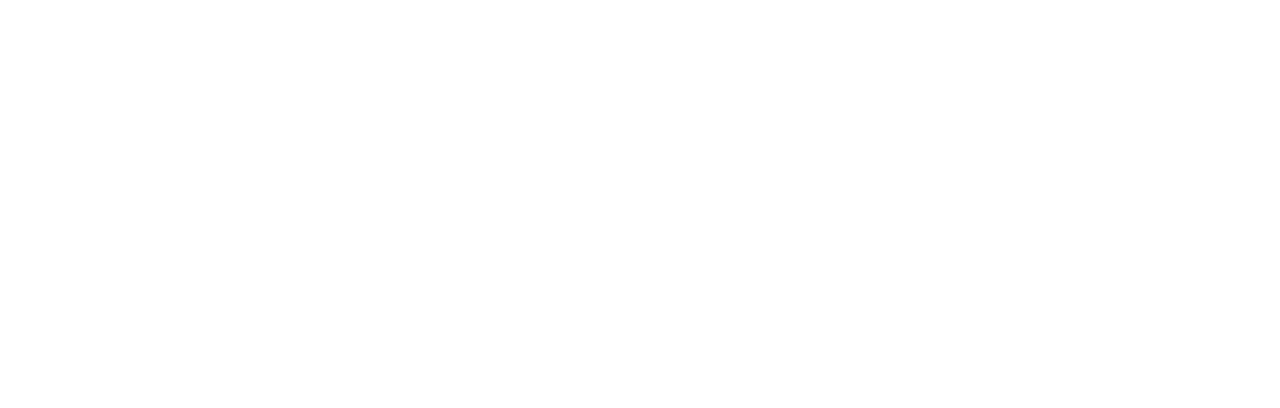
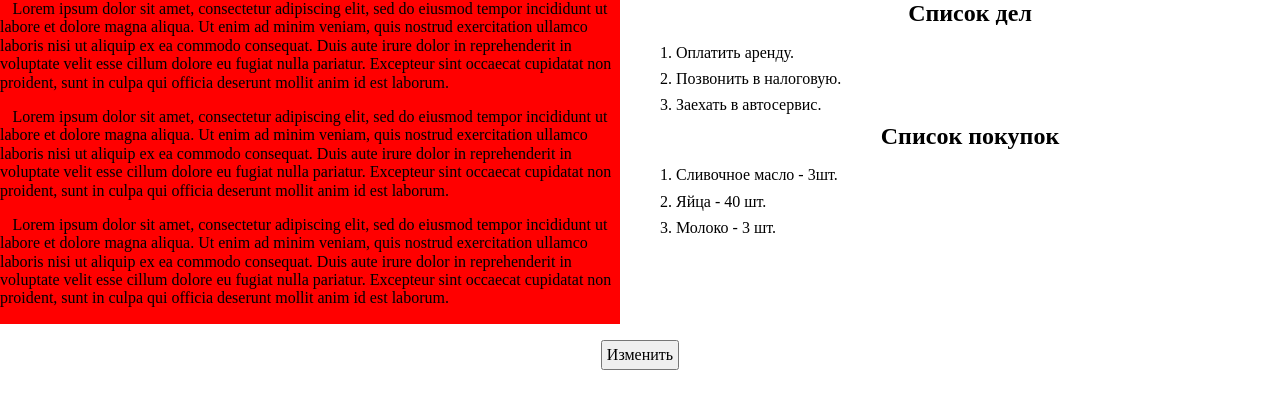
Before and after one commit to Falsin/The-task-for-interview, a plain HTML site: page index.html in a window 1280 px wide. Drawn offline with Linux system fonts and the light colour scheme.

Commit message:
finished

```diff
--- a/index.html
+++ b/index.html
@@ -9,6 +9,38 @@
 </head>
 <body>
 
+  <div id="container">
+    <div id="blocks">
+      <div id="theFirstBlock">
+        <p> Lorem ipsum dolor sit amet, consectetur adipiscing elit, sed do eiusmod tempor incididunt ut labore et dolore magna aliqua. Ut enim ad minim veniam, quis nostrud exercitation ullamco laboris nisi ut aliquip ex ea commodo consequat. Duis aute irure dolor in reprehenderit in voluptate velit esse cillum dolore eu fugiat nulla pariatur. Excepteur sint occaecat cupidatat non proident, sunt in culpa qui officia deserunt mollit anim id est laborum.</p>
+        <p> Lorem ipsum dolor sit amet, consectetur adipiscing elit, sed do eiusmod tempor incididunt ut labore et dolore magna aliqua. Ut enim ad minim veniam, quis nostrud exercitation ullamco laboris nisi ut aliquip ex ea commodo consequat. Duis aute irure dolor in reprehenderit in voluptate velit esse cillum dolore eu fugiat nulla pariatur. Excepteur sint occaecat cupidatat non proident, sunt in culpa qui officia deserunt mollit anim id est laborum.</p>
+        <p> Lorem ipsum dolor sit amet, consectetur adipiscing elit, sed do eiusmod tempor incididunt ut labore et dolore magna aliqua. Ut enim ad minim veniam, quis nostrud exercitation ullamco laboris nisi ut aliquip ex ea commodo consequat. Duis aute irure dolor in reprehenderit in voluptate velit esse cillum dolore eu fugiat nulla pariatur. Excepteur sint occaecat cupidatat non proident, sunt in culpa qui officia deserunt mollit anim id est laborum.</p>
+      </div>
+
+      <div id="theSecondBlock">
+        <h2>Список дел</h2>
+        <ol>
+          <li>Оплатить аренду.</li>
+          <li>Позвонить в налоговую.</li>
+          <li>Заехать в автосервис.</li>
+        </ol>
+
+        <h2>Список покупок</h2>
+        <ol>
+          <li>Сливочное масло - 3шт.</li>
+          <li>Яйца - 40 шт.</li>
+          <li>Молоко - 3 шт.</li>
+        </ol>
+
+        <a href="https://novosibirsk.hh.ru/resume/baee0e6dff086d5b400039ed1f354331666168">Резюме</a>
+      </div>
+    </div>
+
+    <div id="button">
+      <input type="button" value="Изменить">
+    </div>
+  </div>
+
   <script src="script.js"></script>
 </body>
 </html>
--- a/script.js
+++ b/script.js
@@ -0,0 +1,35 @@
+let theFirstBlock = document.getElementById('theFirstBlock');
+let theSecondBlock = document.getElementById('theSecondBlock');
+let input = document.querySelector('input');
+let isChanged = false;
+
+input.addEventListener('mousedown', makeСhanges)
+
+function makeСhanges() {
+  isChanged = (!isChanged) ? true : false;
+
+  makeTheFirstBlock(isChanged);
+  makeTheSecondBlock(isChanged);
+  makeInput(isChanged);
+}
+
+function makeTheFirstBlock(value) {
+  if (isChanged) {
+    return theFirstBlock.style.background = 'yellow';
+  }
+  return theFirstBlock.style.background = 'red';
+}
+
+function makeTheSecondBlock(value) {
+  if (isChanged) {
+    return theSecondBlock.style.display = 'none';
+  }
+  return theSecondBlock.style.display = 'block';
+}
+
+function makeInput(value) {
+  if (isChanged) {
+    return input.value = 'Отменить';
+  }
+  return input.value = 'Изменить';
+}
--- a/style.less
+++ b/style.less
@@ -0,0 +1,62 @@
+* {
+	padding: 0;
+	margin: 0;
+  box-sizing: border-box;
+}
+
+.size(@width, @height) {
+	width: @width;
+	height: @height;
+}
+
+html, body {
+	.size(100%, 100%);
+}
+
+#blocks {
+  display: flex;
+}
+
+#blocks div {
+  .size(50%, auto);
+}
+
+#theFirstBlock {
+  margin-right: 5vmin;
+  background: red;
+}
+
+p {
+  margin-bottom: 2vmin;
+  text-indent: 2%;
+}
+
+h2 {
+  text-align: center;
+  margin-bottom: 2vmin;
+}
+
+ol {
+  display: block;
+}
+
+li {
+  list-style-position: inside;
+  margin-bottom: 1vmin;
+}
+
+a {
+  color: white;
+}
+
+input {
+  padding: 0.5vmin;
+  cursor: pointer;
+}
+
+#button {
+  display: flex;
+  justify-content: center;
+  padding-top: 2vmin;
+  padding-bottom: 2vmin;
+}
```
Also changed, not shown: style.css.
